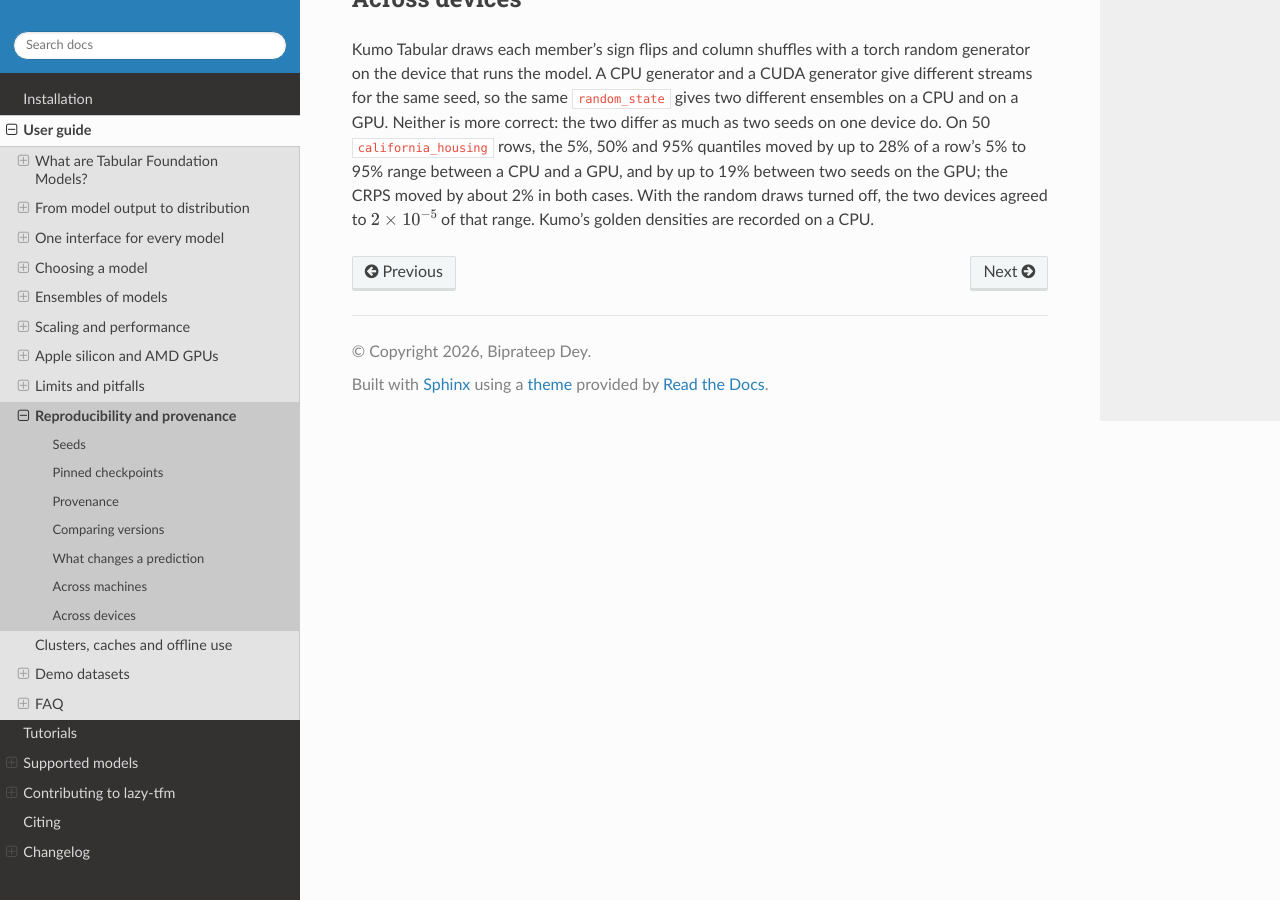
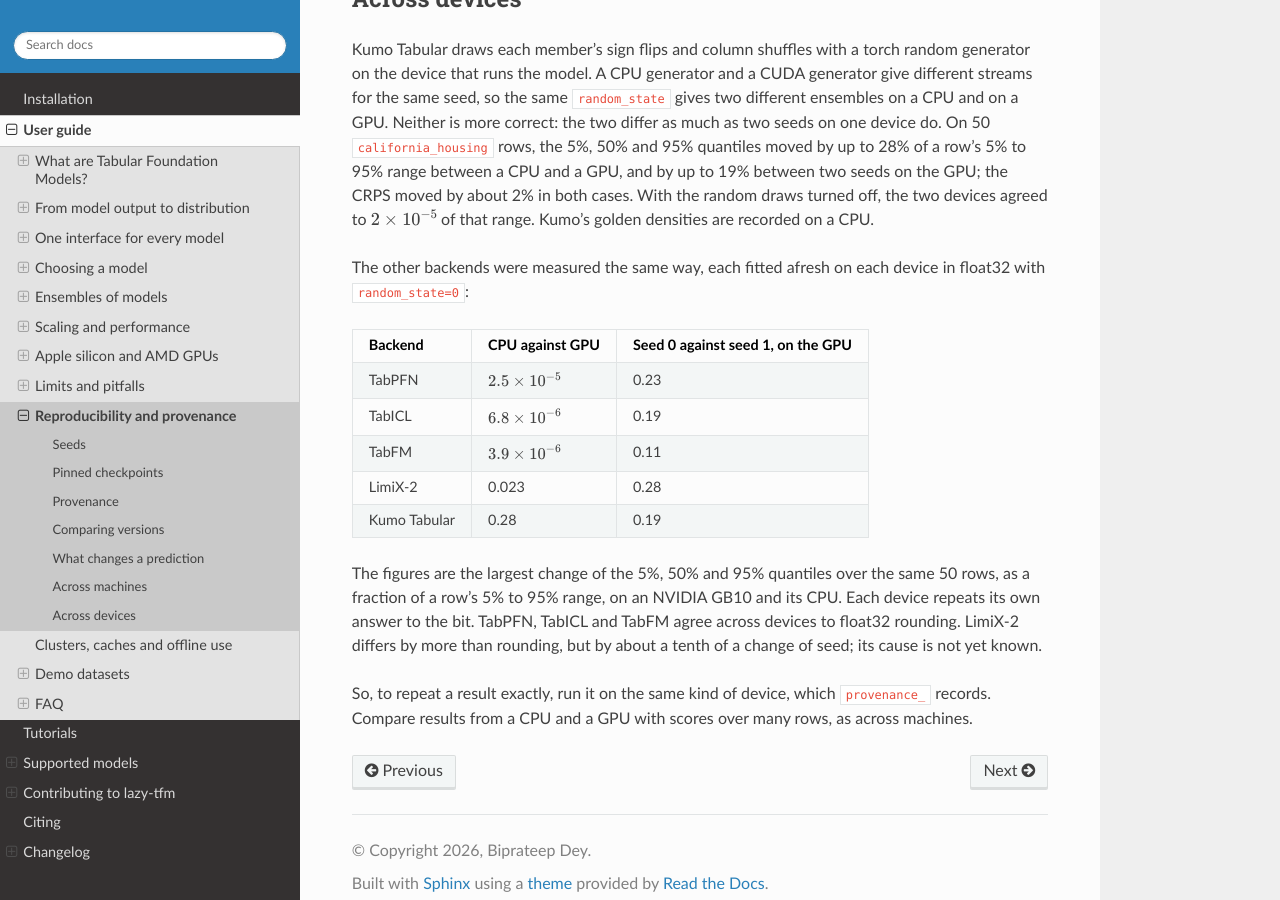
Before and after one commit to biprateep/lazy-tfm, a Sphinx documentation site: the page built from docs/guide/reproducibility.md, in a window 1280 px wide and 900 px high, scrolled down 3446 px. Built offline with Sphinx 7.4.7 and the Read the Docs theme 3.1.0, drawn with Linux system fonts in a browser that asks for light colours; pages that are not in the unit, such as notebooks, are missing from menus; some of the changed text lies outside the part shown.

Commit message:
Compare every backend across devices in the reproducibility guide
The guide said only that Kumo Tabular depends on the device. Measured
the same way, TabPFN, TabICL and TabFM agree across a CPU and a GPU to
float32 rounding, while LimiX-2 differs by more than rounding (#221).
A reader needs all five to know which results repeat on another device.

Part of #222.

Co-Authored-By: Claude Opus 5.5 <noreply@anthropic.com>

```diff
--- a/docs/guide/reproducibility.md
+++ b/docs/guide/reproducibility.md
@@ -2,7 +2,8 @@
 
 A prediction from LAZY is fixed by the checkpoint, the context, the seed and
 the shared parameters, up to the rounding of the machine it runs on, and for
-Kumo Tabular by the kind of device (see [Across devices](#across-devices)).
+Kumo Tabular and, to a lesser degree, LimiX-2 by the kind of device (see
+[Across devices](#across-devices)).
 This page describes how each is pinned and recorded, and which settings change a
 prediction.
 
@@ -167,3 +168,25 @@ of a row's 5% to 95% range between a CPU and a GPU, and by up to 19% between
 two seeds on the GPU; the CRPS moved by about 2% in both cases. With the
 random draws turned off, the two devices agreed to $2 \times 10^{-5}$ of that
 range. Kumo's golden densities are recorded on a CPU.
+
+The other backends were measured the same way, each fitted afresh on each
+device in float32 with `random_state=0`:
+
+| Backend | CPU against GPU | Seed 0 against seed 1, on the GPU |
+|---|---:|---:|
+| TabPFN | $2.5 \times 10^{-5}$ | 0.23 |
+| TabICL | $6.8 \times 10^{-6}$ | 0.19 |
+| TabFM | $3.9 \times 10^{-6}$ | 0.11 |
+| LimiX-2 | 0.023 | 0.28 |
+| Kumo Tabular | 0.28 | 0.19 |
+
+The figures are the largest change of the 5%, 50% and 95% quantiles over the
+same 50 rows, as a fraction of a row's 5% to 95% range, on an NVIDIA GB10 and
+its CPU. Each device repeats its own answer to the bit. TabPFN, TabICL and
+TabFM agree across devices to float32 rounding. LimiX-2 differs by more than
+rounding, but by about a tenth of a change of seed; its cause is not yet
+known.
+
+So, to repeat a result exactly, run it on the same kind of device, which
+`provenance_` records. Compare results from a CPU and a GPU with scores over
+many rows, as across machines.
```
